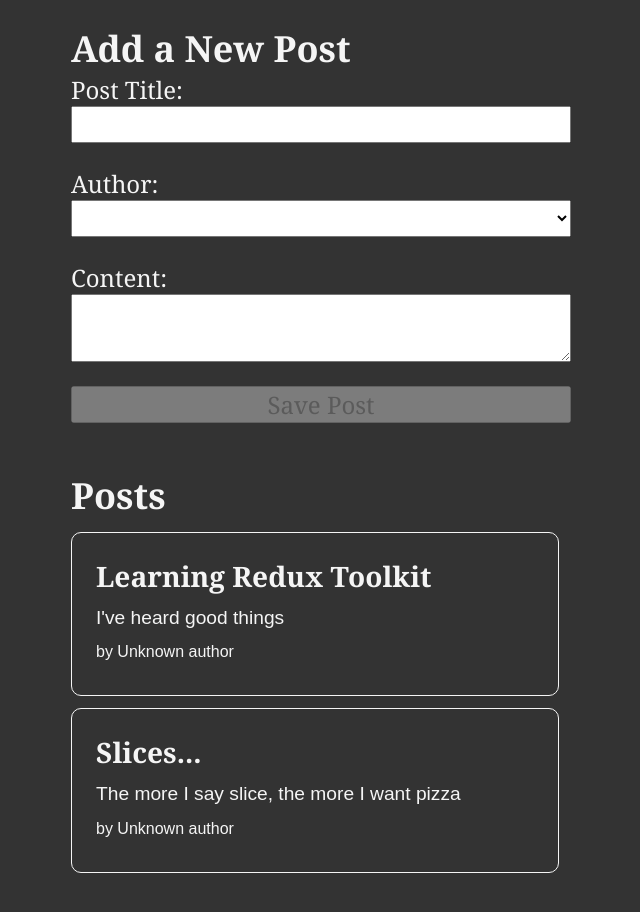
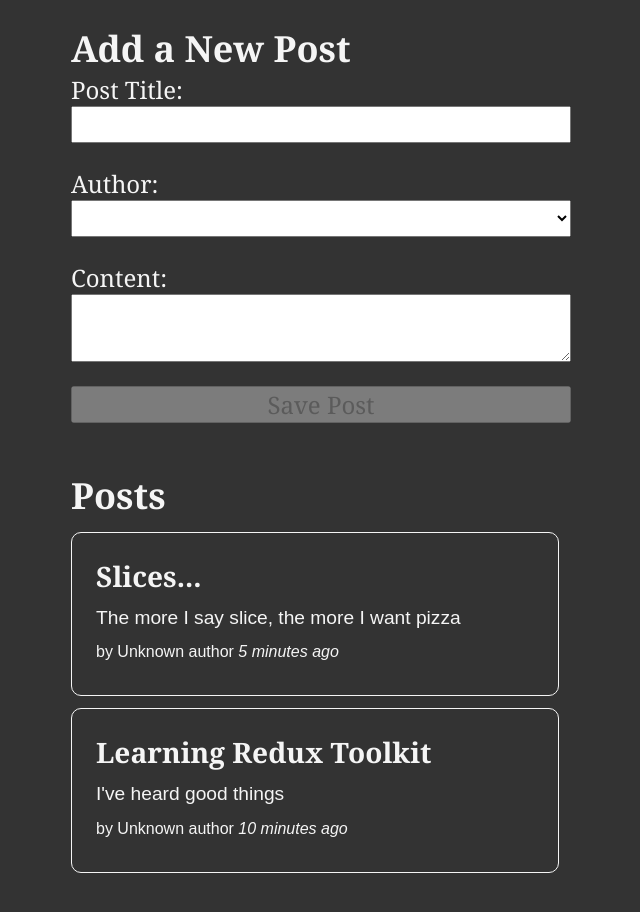
Before and after one commit to anastaok/react-redux-post-project, a React (Create React App) app: page / in a window 1280 px wide. Shown: the top 912 px of the page, without its empty margins (319-959 px from the left). Built offline with nearby package versions, Linux system fonts and the light colour scheme.

Commit message:
added TimeAgo component and posts time logic

```diff
--- a/package.json
+++ b/package.json
@@ -7,6 +7,7 @@
     "@testing-library/jest-dom": "^5.16.5",
     "@testing-library/react": "^13.4.0",
     "@testing-library/user-event": "^13.5.0",
+    "date-fns": "^2.29.3",
     "react": "^18.2.0",
     "react-dom": "^18.2.0",
     "react-redux": "^8.0.5",
--- a/src/features/posts/PostsList.js
+++ b/src/features/posts/PostsList.js
@@ -1,16 +1,24 @@
 import { useSelector } from "react-redux";
 import { selectAllPosts } from "./postsSlice";
 import PostAuthor from "./PostAuthor";
+import TimeAgo from "./TimeAgo";
 
 const PostsList = () => {
   const posts = useSelector(selectAllPosts);
 
-  const renderedPosts = posts.map((post) => (
+  const orderedPost = posts
+    .slice()
+    .sort((a, b) => b.date.localeCompare(a.date));
+
+  console.log(posts[0].date);
+
+  const renderedPosts = orderedPost.map((post) => (
     <article key={post.id}>
       <h3>{post.title}</h3>
       <p>{post.content.substring(0, 100)}</p>
       <p className="postCredit">
         <PostAuthor userId={post.userId} />
+        <TimeAgo timestamp={post.date} />
       </p>
     </article>
   ));
--- /dev/null
+++ b/src/features/posts/TimeAgo.js
@@ -0,0 +1,17 @@
+import { parseISO, formatDistanceToNow } from "date-fns";
+
+const TimeAgo = ({ timestamp }) => {
+  let timeAgo = "";
+  if (timestamp) {
+    const date = parseISO(timestamp);
+    const timePeriod = formatDistanceToNow(date);
+    timeAgo = `${timePeriod} ago`;
+  }
+  return (
+    <span title={timestamp}>
+      &nbsp;<i>{timeAgo}</i>
+    </span>
+  );
+};
+
+export default TimeAgo;
--- a/src/features/posts/postsSlice.js
+++ b/src/features/posts/postsSlice.js
@@ -1,15 +1,18 @@
 import { createSlice, nanoid } from "@reduxjs/toolkit";
+import { sub } from "date-fns";
 
 const initialState = [
   {
     id: "1",
     title: "Learning Redux Toolkit",
     content: "I've heard good things",
+    date: sub(new Date(), { minutes: 10 }).toISOString(),
   },
   {
     id: "2",
     title: "Slices...",
     content: "The more I say slice, the more I want pizza",
+    date: sub(new Date(), { minutes: 5 }).toISOString(),
   },
 ];
 
@@ -27,6 +30,7 @@
             id: nanoid(),
             title,
             content,
+            date: new Date().toISOString(),
             userId,
           },
         };
```
Also changed, not shown: 1 other file (tests, documents, lock files or other folders).
